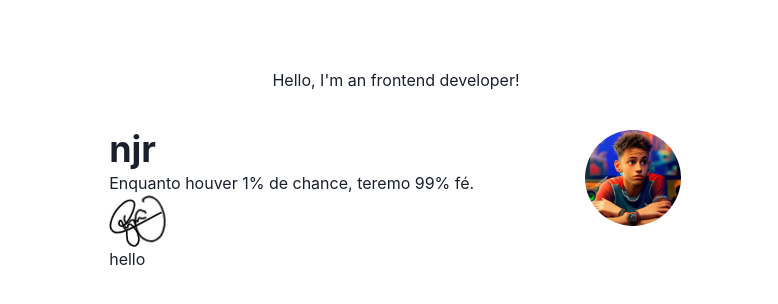
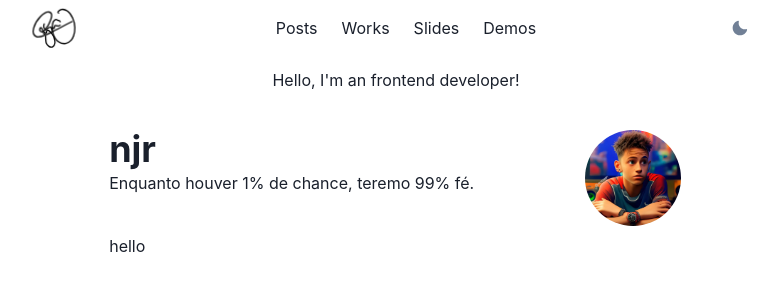
Before and after one commit to dribble-njr/njr.me, a Next.js app: page / in a window 1280 px wide. Shown: the top 304 px of the page, without its empty margins (244-1022 px from the left). Built offline with nearby package versions, Linux system fonts and the light colour scheme.

Commit message:
feat: dark mode

```diff
--- a/components/index.tsx
+++ b/components/index.tsx
@@ -1 +1,3 @@
-export { default as Logo } from './logo'
+export const Demo = () => {
+  return <></>
+}
--- a/components/logo.tsx
+++ b/components/layouts/logo.tsx
@@ -1,6 +1,10 @@
 import Link from 'next/link'
 import { keyframes } from '@emotion/react'
-import { Box, usePrefersReducedMotion } from '@chakra-ui/react'
+import {
+  Box,
+  useColorModeValue,
+  usePrefersReducedMotion
+} from '@chakra-ui/react'
 import { FC } from 'react'
 
 const draw = keyframes`
@@ -46,7 +50,7 @@ const ChakraPath: FC<{
         opacity: 0,
 
         fill: 'none',
-        stroke: '#000',
+        stroke: useColorModeValue('#000', '#94a3b8'),
         strokeMiterlimit: 10,
         strokeWidth: 20,
         strokeLinecap: 'round'
@@ -87,7 +91,7 @@ const Logo = () => {
     <Link href="/" scroll={false}>
       <Box
         as="svg"
-        height="52px"
+        height="40px"
         xmlns="http://www.w3.org/2000/svg"
         viewBox="-10 -15 700 620"
       >
--- a/components/layouts/main.tsx
+++ b/components/layouts/main.tsx
@@ -1,5 +1,6 @@
 import Head from 'next/head'
 import { Box, Container } from '@chakra-ui/react'
+import NavBar from './navbar'
 
 const Main = ({ children, router }) => {
   return (
@@ -9,6 +10,8 @@ const Main = ({ children, router }) => {
         <title>njr - Homepage</title>
       </Head>
 
+      <NavBar path={router.asPath} />
+
       <Container maxW="container.md" pt={14}>
         {children}
       </Container>
--- /dev/null
+++ b/components/layouts/navbar.tsx
@@ -0,0 +1,160 @@
+import NextLink from 'next/link'
+import Image from 'next/image'
+import { useEffect, useState } from 'react'
+import {
+  Container,
+  Box,
+  Link,
+  Stack,
+  IconButton,
+  useColorModeValue,
+  useBreakpointValue,
+  useColorMode
+} from '@chakra-ui/react'
+import Logo from './logo'
+import { HamburgerIcon, MoonIcon, SunIcon } from '@chakra-ui/icons'
+
+const LinkItem = ({ href, path = '', target = '', children, ...props }) => {
+  const active = path === href
+  const inactiveColor = useColorModeValue('gray200', 'whiteA')
+
+  return (
+    <Link
+      as={NextLink}
+      href={href}
+      scroll={false}
+      p={2}
+      bg={active ? 'grassTeal' : undefined}
+      color={active ? '#202023' : inactiveColor}
+      target={target}
+      {...props}
+    >
+      {children}
+    </Link>
+  )
+}
+
+const Menu = ({ isMenuOpen, path, isSideMenu }) => {
+  return (
+    <Stack
+      display={{
+        base: isMenuOpen ? 'flex' : 'none',
+        md: isSideMenu ? 'none' : 'flex'
+      }}
+      direction={{ base: 'column', md: 'row' }}
+      width={{ base: 'full', md: 'auto' }}
+      alignItems="center"
+      justifyContent="space-evenly"
+      flex={1}
+      mt={{ base: 4, md: 0 }}
+    >
+      <LinkItem href="/posts" path={path}>
+        Posts
+      </LinkItem>
+      <LinkItem href="/works" path={path}>
+        Works
+      </LinkItem>
+      <LinkItem href="/slides" path={path}>
+        Slides
+      </LinkItem>
+      <LinkItem href="/demos" path={path}>
+        Demos
+      </LinkItem>
+
+      <Box
+        flexShrink={0}
+        display={{ base: 'fixed', md: 'none' }}
+        zIndex={2}
+        mt={{ base: 4, md: 0 }}
+        ml={{ md: 6 }}
+        textAlign="center"
+      >
+        <Box
+          borderColor="whiteAlpha.800"
+          borderWidth={2}
+          borderStyle="solid"
+          w="100px"
+          h="100px"
+          display="inline-block"
+          borderRadius="full"
+          overflow="hidden"
+        >
+          <NextLink href="/" scroll={false}>
+            <Image
+              src="/images/avatar.jpeg"
+              alt="Profile image"
+              width="100"
+              height="100"
+            />
+          </NextLink>
+        </Box>
+      </Box>
+    </Stack>
+  )
+}
+
+const NavBar = ({ path }) => {
+  const [isMenuOpen, setIsMenuOpen] = useState(false)
+  const { colorMode, toggleColorMode } = useColorMode()
+
+  const toggleNavbar = () => {
+    setIsMenuOpen(!isMenuOpen)
+  }
+
+  const isPc = useBreakpointValue({ base: false, md: true })
+
+  useEffect(() => {
+    setIsMenuOpen(false)
+  }, [isPc])
+
+  return (
+    <Box
+      as="nav"
+      position="fixed"
+      w="100%"
+      bg={useColorModeValue('#ffffff40', '#20202380')}
+      css={{ backdropFilter: 'blur(10px)' }}
+      zIndex={2}
+    >
+      <Container
+        display="flex"
+        p={2}
+        pl={{ base: 5 }}
+        pr={{ base: 5 }}
+        maxW="container.md"
+        alignItems="center"
+        justifyContent="space-between"
+      >
+        <Box mr={5} flex={1}>
+          <Logo />
+        </Box>
+
+        <Menu isMenuOpen={false} path={path} isSideMenu={false} />
+
+        <Box flex={1} display="flex" justifyContent="end">
+          {
+
+          }
+          <Box
+            as={IconButton}
+            icon={colorMode === 'light' ? <MoonIcon /> : <SunIcon />}
+            onClick={toggleColorMode}
+            variant="link"
+          />
+          <Box
+            display={{ base: 'block', md: 'none' }}
+            as={IconButton}
+            icon={<HamburgerIcon />}
+            variant="outline"
+            aria-label="Options"
+            onClick={toggleNavbar}
+          />
+        </Box>
+      </Container>
+
+      <Menu isMenuOpen={isMenuOpen} path={path} isSideMenu />
+    </Box>
+  )
+}
+
+export default NavBar
--- /dev/null
+++ b/logic/theme.ts
@@ -0,0 +1,49 @@
+import { extendTheme, ThemeConfig } from '@chakra-ui/react'
+import { mode } from '@chakra-ui/theme-tools'
+
+const styles = {
+  global: props => ({
+    body: {
+      bg: mode('#f0e7db', '#202023')(props)
+    }
+  })
+}
+
+const components = {
+  Heading: {
+    variants: {
+      'section-title': {
+        textDecoration: 'underline',
+        fontSize: 20,
+        textUnderlineOffset: 6,
+        textDecorationColor: '#525252',
+        textDecorationThickness: 4,
+        marginTop: 3,
+        marginBottom: 4
+      }
+    }
+  },
+  Link: {
+    baseStyle: props => ({
+      color: mode('#3d7aed', '#ff63c3')(props),
+      textUnderlineOffset: 3
+    })
+  }
+}
+
+const fonts = {
+  heading: "'M PLUS Rounded 1c'"
+}
+
+const colors = {
+  grassTeal: '#88ccca'
+}
+
+const config: ThemeConfig = {
+  initialColorMode: 'system',
+  useSystemColorMode: false
+}
+
+const theme = extendTheme({ config, styles, components, fonts, colors })
+
+export default theme
--- a/package.json
+++ b/package.json
@@ -13,7 +13,9 @@
   "author": "",
   "license": "ISC",
   "dependencies": {
+    "@chakra-ui/icons": "^2.1.1",
     "@chakra-ui/react": "^2.8.2",
+    "@chakra-ui/theme-tools": "^2.1.2",
     "@emotion/react": "^11.11.4",
     "@emotion/styled": "^11.11.0",
     "framer-motion": "^11.0.8",
--- a/pages/_document.tsx
+++ b/pages/_document.tsx
@@ -1,10 +1,13 @@
 import { Html, Head, Main, NextScript } from 'next/document'
+import { ColorModeScript } from '@chakra-ui/react'
+import theme from '../logic/theme'
 
 export default function Document() {
   return (
     <Html>
       <Head />
       <body>
+        <ColorModeScript initialColorMode={theme.config.initialColorMode} />
         <Main />
         <NextScript />
       </body>
--- a/pages/index.tsx
+++ b/pages/index.tsx
@@ -1,6 +1,5 @@
 import { Box, Container, Heading } from '@chakra-ui/react'
 import Image from 'next/image'
-import { Logo } from '../components'
 
 export default function Page() {
   return (
@@ -21,7 +20,6 @@ export default function Page() {
             njr
           </Heading>
           <p>Enquanto houver 1% de chance, teremo 99% fé.</p>
-          <Logo />
         </Box>
 
         <Box
```
Also changed, not shown: posts/how-to-build-this-blog.md (added, +1 -0 lines), 1 other file (tests, documents, lock files or other folders).
